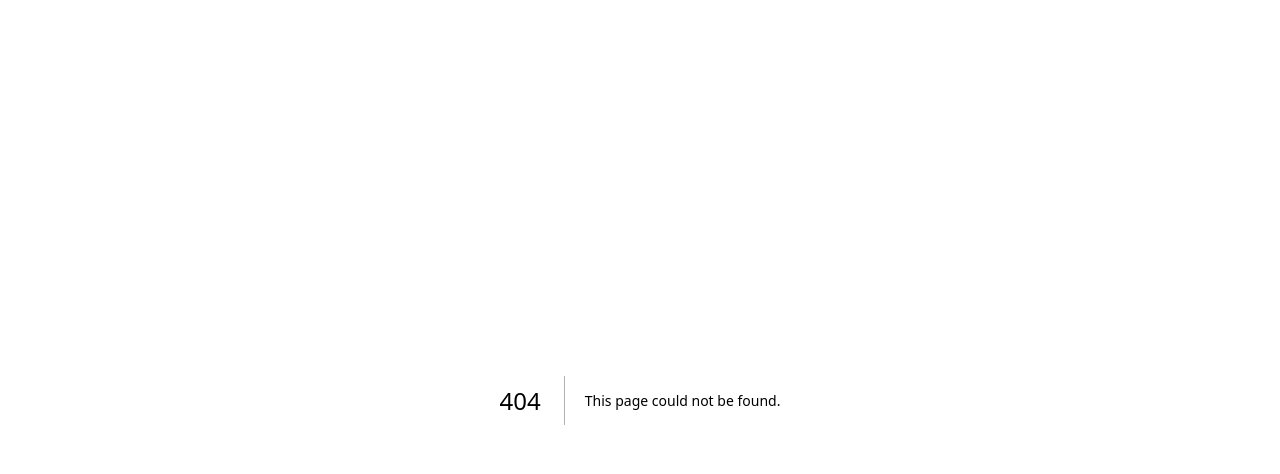
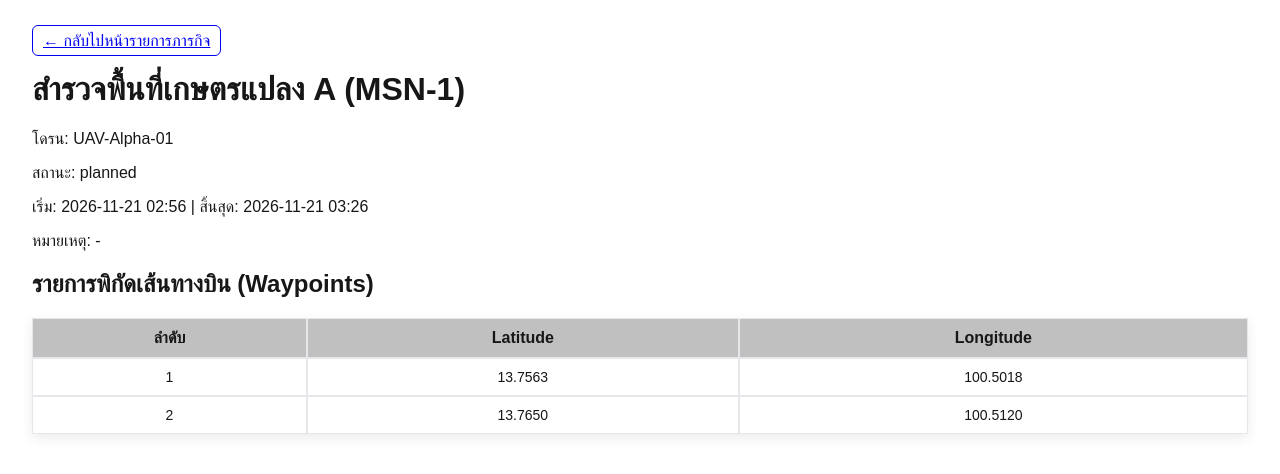
Before and after one commit to Pimpisa2546/uav-mission-dashboard-mini, a Next.js app: page /mission/1 in a window 1280 px wide. Before the commit this address had no page. Shown: the top 474 px of the page. Built offline with nearby package versions, Linux system fonts and the light colour scheme.

Commit message:
feat: add mission detail page

```diff
--- /dev/null
+++ b/src/app/mission/[id]/page.tsx
@@ -0,0 +1,107 @@
+"use client";
+import { useEffect, useState } from "react";
+import { useParams } from "next/navigation";
+import Link from "next/link";
+import { getMissionById } from "@/services/services";
+import { Mission } from "@/interface/interface";
+import "@/page/missionTable.css";
+import "@/component/missionForm.css";
+
+export default function MissionDetailPage() {
+  const params = useParams<{ id: string }>();
+  const missionId = params?.id;
+
+  const [mission, setMission] = useState<Mission | null>(null);
+  const [loading, setLoading] = useState<boolean>(true);
+  const [hasError, setHasError] = useState<boolean>(false);
+
+  const fetchByID = async () => {
+    if (!missionId) return;
+    setLoading(true);
+    setHasError(false);
+    try {
+      const data = await getMissionById(missionId);
+      setMission(data);
+    } catch (err) {
+      console.error(err);
+      setHasError(true);
+    } finally {
+      setLoading(false);
+    }
+  };
+
+  useEffect(() => {
+    fetchByID();
+  }, [missionId]);
+
+  return (
+    <div style={{ padding: "24px" }}>
+      <Link href="/mission" className="btn">
+        ← กลับไปหน้ารายการภารกิจ
+      </Link>
+
+      {loading && (
+        <div style={{ margin: "12px 0" }}>
+          <span className="btn-spiner" />
+          <span>กำลังโหลดข้อมูลภารกิจ...</span>
+        </div>
+      )}
+
+      {!loading && hasError && (
+        <div>
+          <p>โหลดข้อมูลภารกิจไม่สำเร็จ</p>
+          <button type="button" className="btn" onClick={fetchByID}>
+            ลองใหม่
+          </button>
+        </div>
+      )}
+
+      {!loading && !hasError && !mission && (
+        <div>
+          <h1>ไม่พบภารกิจ ({missionId})</h1>
+          <p>ไม่มีข้อมูลภารกิจตามรหัสนี้ในระบบ</p>
+        </div>
+      )}
+
+      {!loading && !hasError && mission && (
+        <div style={{ marginTop: "16px" }}>
+          <h1>
+            {mission.missionName} ({mission.idMission})
+          </h1>
+          <p>โดรน: {mission.drone}</p>
+          <p>สถานะ: {mission.status}</p>
+          <p>
+            เริ่ม: {mission.startAt} | สิ้นสุด: {mission.endAt}
+          </p>
+          {mission.notes && <p>หมายเหตุ: {mission.notes}</p>}
+
+          <h2>รายการพิกัดเส้นทางบิน (Waypoints)</h2>
+          <table className="mission-table" style={{ marginTop: "8px" }}>
+            <thead>
+              <tr>
+                <th>ลำดับ</th>
+                <th>Latitude</th>
+                <th>Longitude</th>
+              </tr>
+            </thead>
+            <tbody>
+              {mission.waypoints && mission.waypoints.length > 0 ? (
+                mission.waypoints.map((wp, index) => (
+                  <tr key={wp.id ?? index}>
+                    <td>{index + 1}</td>
+                    <td>{wp.lat}</td>
+                    <td>{wp.lng}</td>
+                  </tr>
+                ))
+              ) : (
+                <tr>
+                  <td colSpan={3}>ไม่มีข้อมูลพิกัด waypoints</td>
+                </tr>
+              )}
+            </tbody>
+          </table>
+        </div>
+      )}
+    </div>
+  );
+}
```
